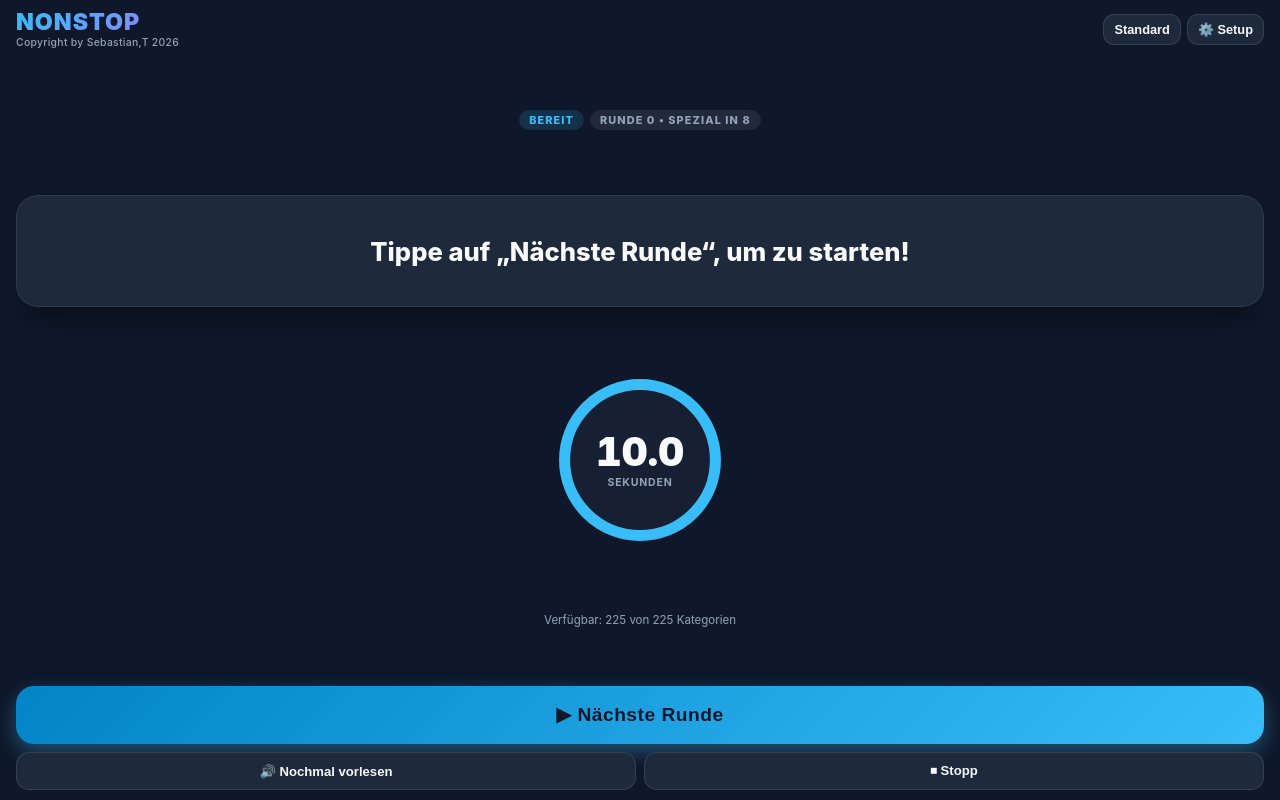
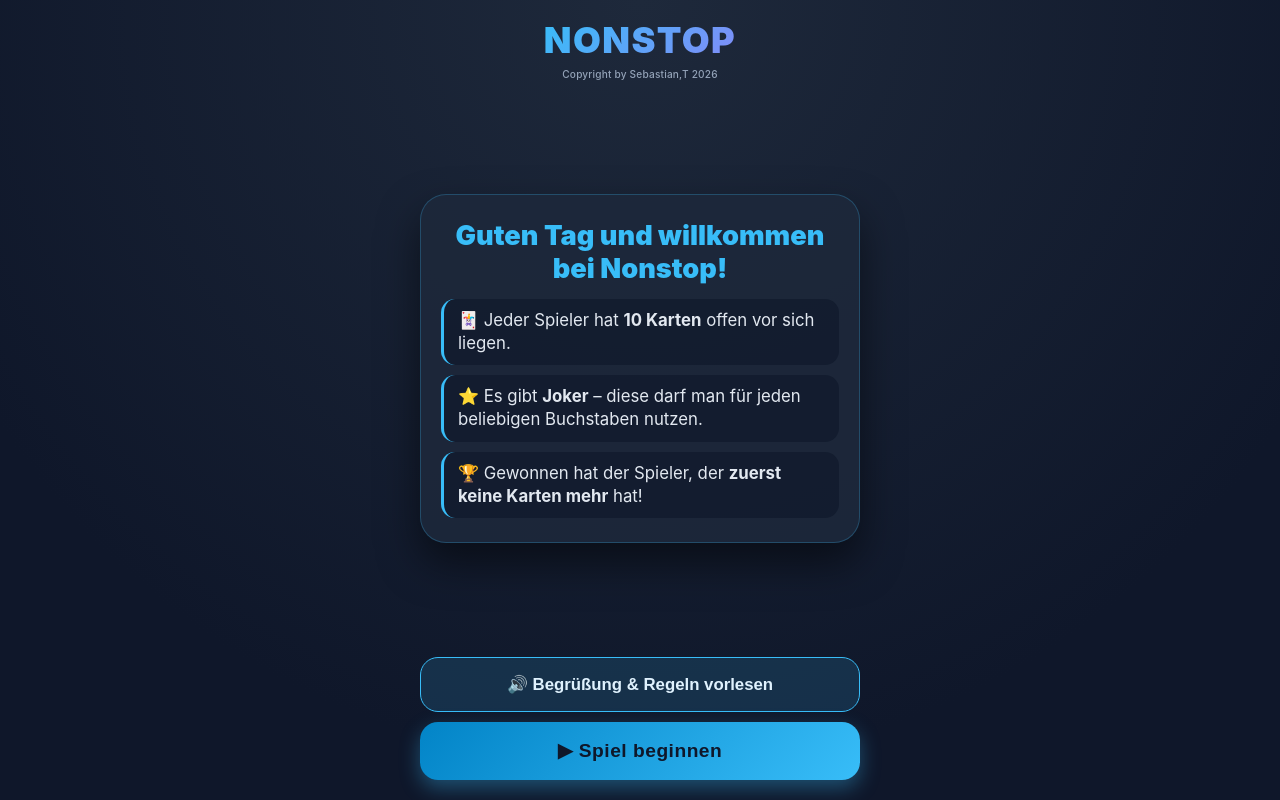
Before and after one commit to ruokxx/non-stop-game, a plain HTML site: page index.html in a window 1280 px wide. Drawn offline with Linux system fonts and the light colour scheme.

Commit message:
Update index.html
v4 Beta

```diff
--- a/index.html
+++ b/index.html
@@ -52,6 +52,110 @@
       gap: 6px;
     }
 
+    /* Start / Welcome Overlay */
+    .welcome-screen {
+      position: fixed;
+      inset: 0;
+      z-index: 100;
+      background: radial-gradient(circle at top, #1e293b 0%, #0f172a 75%);
+      padding: max(18px, env(safe-area-inset-top)) 20px max(20px, env(safe-area-inset-bottom)) 20px;
+      display: flex;
+      flex-direction: column;
+      justify-content: space-between;
+      align-items: center;
+      text-align: center;
+      transition: opacity 0.3s ease, transform 0.3s ease;
+    }
+
+    .welcome-screen.hidden {
+      opacity: 0;
+      pointer-events: none;
+      transform: scale(1.03);
+    }
+
+    .welcome-header {
+      width: 100%;
+      display: flex;
+      flex-direction: column;
+      align-items: center;
+      gap: 4px;
+    }
+
+    .welcome-logo {
+      font-size: clamp(1.8rem, 4.5vh, 2.3rem);
+      font-weight: 900;
+      letter-spacing: 1.5px;
+      background: linear-gradient(135deg, #38bdf8, #818cf8);
+      -webkit-background-clip: text;
+      -webkit-text-fill-color: transparent;
+    }
+
+    .welcome-card {
+      background: rgba(30, 41, 59, 0.85);
+      border: 1px solid rgba(56, 189, 248, 0.25);
+      border-radius: 26px;
+      padding: clamp(18px, 3vh, 26px) 20px;
+      width: 100%;
+      max-width: 440px;
+      box-shadow: 0 20px 40px rgba(0, 0, 0, 0.5);
+      display: flex;
+      flex-direction: column;
+      gap: 14px;
+    }
+
+    .greeting-title {
+      font-size: clamp(1.35rem, 3.4vh, 1.75rem);
+      font-weight: 900;
+      color: var(--accent);
+      margin: 0;
+    }
+
+    .rules-list {
+      list-style: none;
+      padding: 0;
+      margin: 0;
+      display: flex;
+      flex-direction: column;
+      gap: 10px;
+      text-align: left;
+      font-size: clamp(0.92rem, 2.1vh, 1.05rem);
+      line-height: 1.38;
+      color: #e2e8f0;
+    }
+
+    .rules-list li {
+      background: rgba(15, 23, 42, 0.65);
+      padding: 10px 14px;
+      border-radius: 14px;
+      border-left: 3px solid var(--accent);
+    }
+
+    .welcome-actions {
+      width: 100%;
+      max-width: 440px;
+      display: flex;
+      flex-direction: column;
+      gap: 10px;
+    }
+
+    .btn-speak-rules {
+      width: 100%;
+      padding: 16px;
+      border-radius: 18px;
+      border: 1.5px solid var(--accent);
+      background: rgba(56, 189, 248, 0.15);
+      color: #e0f2fe;
+      font-size: 1.05rem;
+      font-weight: 800;
+      cursor: pointer;
+    }
+
+    .btn-speak-rules.active {
+      background: rgba(245, 158, 11, 0.2);
+      border-color: #fbbf24;
+      color: #fef3c7;
+    }
+
     /* Header & Copyright */
     header {
       flex-shrink: 0;
@@ -59,7 +163,7 @@
       justify-content: space-between;
       align-items: center;
       padding: 2px 0;
-      gap: 8px;
+      gap: 6px;
     }
 
     .brand-block {
@@ -69,7 +173,7 @@
     }
 
     .logo {
-      font-size: clamp(1.2rem, 3.5vh, 1.45rem);
+      font-size: clamp(1.15rem, 3.3vh, 1.4rem);
       font-weight: 900;
       letter-spacing: 1px;
       line-height: 1.05;
@@ -79,16 +183,16 @@
     }
 
     .copyright {
-      font-size: 0.65rem;
+      font-size: 0.63rem;
       color: var(--muted);
       font-weight: 500;
-      letter-spacing: 0.3px;
+      letter-spacing: 0.2px;
       margin-top: 2px;
     }
 
     .top-actions {
       display: flex;
-      gap: 6px;
+      gap: 5px;
     }
 
     .icon-btn {
@@ -96,8 +200,8 @@
       border: 1px solid rgba(255,255,255,0.1);
       color: var(--text);
       border-radius: 11px;
-      padding: 7px 10px;
-      font-size: 0.8rem;
+      padding: 7px 9px;
+      font-size: 0.78rem;
       font-weight: 600;
       cursor: pointer;
     }
@@ -281,7 +385,7 @@
       font-size: clamp(2.5rem, 6vh, 3.5rem);
       line-height: 1;
       color: #34d399;
-      margin-left: 6px; /* Optische Zentrierung für Play-Dreieck */
+      margin-left: 6px;
     }
 
     .timer-wrapper.ready-to-play .timer-seconds {
@@ -454,12 +558,36 @@
 </head>
 <body>
 
+  <!-- WILLKOMMENS- & REGEL-BILDSCHIRM -->
+  <div id="welcomeScreen" class="welcome-screen">
+    <div class="welcome-header">
+      <div class="welcome-logo">NONSTOP</div>
+      <div class="copyright">Copyright by Sebastian,T 2026</div>
+    </div>
+
+    <div class="welcome-card">
+      <h1 id="greetingHeadline" class="greeting-title">Hallo und willkommen!</h1>
+      <ul class="rules-list">
+        <li>🃏 Jeder Spieler hat <strong>10 Karten</strong> offen vor sich liegen.</li>
+        <li>⭐ Es gibt <strong>Joker</strong> – diese darf man für jeden beliebigen Buchstaben nutzen.</li>
+        <li>🏆 Gewonnen hat der Spieler, der <strong>zuerst keine Karten mehr</strong> hat!</li>
+      </ul>
+    </div>
+
+    <div class="welcome-actions">
+      <button id="speakRulesBtn" class="btn-speak-rules" onclick="speakIntroRules()">🔊 Begrüßung & Regeln vorlesen</button>
+      <button class="btn-primary" onclick="enterGame()">▶ Spiel beginnen</button>
+    </div>
+  </div>
+
+  <!-- HAUPTSPIEL -->
   <header>
     <div class="brand-block">
       <div class="logo">NONSTOP</div>
       <div class="copyright">Copyright by Sebastian,T 2026</div>
     </div>
     <div class="top-actions">
+      <button class="icon-btn" onclick="openWelcomeScreen()">📜 Regeln</button>
       <button id="adultToggleBtn" class="icon-btn" onclick="cycleMode()">Standard</button>
       <button class="icon-btn" onclick="openSettings()">⚙️ Setup</button>
     </div>
@@ -712,9 +840,71 @@
     document.getElementById('specialIntervalSelect').value = specialInterval;
     document.getElementById('modeSelect').value = mode;
     document.getElementById('speechToggle').value = speechEnabled;
+    updateGreeting();
     updateModeUI();
     updateRoundBadge();
     resetTimerDisplay();
+
+    // --- TAGESZEIT-BEGRÜSSUNG & REGELN ---
+    function getGreetingByTime() {
+      const hour = new Date().getHours();
+      if (hour >= 5 && hour < 11) {
+        return "Guten Morgen";
+      } else if (hour >= 11 && hour < 18) {
+        return "Guten Tag";
+      } else {
+        return "Guten Abend";
+      }
+    }
+
+    function updateGreeting() {
+      const greeting = getGreetingByTime();
+      document.getElementById('greetingHeadline').textContent = `${greeting} und willkommen bei Nonstop!`;
+    }
+
+    function speakIntroRules() {
+      ensureAudio();
+      updateGreeting();
+      const greeting = getGreetingByTime();
+      const btn = document.getElementById('speakRulesBtn');
+      btn.textContent = "🗣️ Regeln werden vorgelesen...";
+      btn.classList.add('active');
+
+      const introQueue = [
+        `${greeting} und herzlich willkommen zu Nonstop!`,
+        "Hier sind die Spielregeln:",
+        "Jeder Spieler hat 10 Karten offen vor sich liegen.",
+        "Es gibt Joker, diese darf man als beliebigen Buchstaben nutzen.",
+        "Gewonnen hat der Spieler, der zuerst keine Karten mehr hat!",
+        "Drückt jetzt auf Spiel beginnen. Viel Spaß!"
+      ];
+
+      speakSequence(introQueue, () => {
+        btn.textContent = "🔊 Begrüßung & Regeln nochmal anhören";
+        btn.classList.remove('active');
+      });
+    }
+
+    function enterGame() {
+      ensureAudio();
+      activeSpeechId++;
+      clearInterval(speechPollInterval);
+      speechPollInterval = null;
+      if ('speechSynthesis' in window) {
+        window.speechSynthesis.cancel();
+      }
+      const btn = document.getElementById('speakRulesBtn');
+      btn.textContent = "🔊 Begrüßung & Regeln vorlesen";
+      btn.classList.remove('active');
+
+      document.getElementById('welcomeScreen').classList.add('hidden');
+    }
+
+    function openWelcomeScreen() {
+      stopAll(true);
+      updateGreeting();
+      document.getElementById('welcomeScreen').classList.remove('hidden');
+    }
 
     // --- WEB AUDIO API ---
     function ensureAudio() {
@@ -810,7 +1000,7 @@
         let hasStartedSpeaking = false;
         const startTime = Date.now();
         const totalChars = phrases.join(' ').length;
-        const maxHardTimeout = Math.max(4000, totalChars * 110 + 2500);
+        const maxHardTimeout = Math.max(4000, totalChars * 110 + 3000);
 
         speechPollInterval = setInterval(() => {
           if (myId !== activeSpeechId) {
@@ -901,7 +1091,6 @@
 
     function handleTimerCircleClick() {
       ensureAudio();
-      // Falls noch vorgelesen wird oder der Play-Button bereitsteht -> sofort Timer starten
       if (isReadyToStartTimer || speechPollInterval) {
         activeSpeechId++;
         clearInterval(speechPollInterval);
@@ -986,11 +1175,9 @@
           speechPollInterval = null;
           boxEl.classList.remove('speaking');
           mainBtn.classList.remove('speaking-state');
-          // Nach dem Vorlesen wird der Kreis zum Play-Button
           showReadyPlayButton();
         });
       } else {
-        // Ohne Sprachausgabe direkt den Play-Button anzeigen
         showReadyPlayButton();
       }
     }
```
